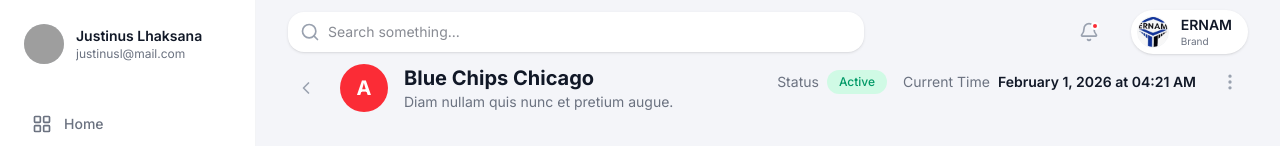
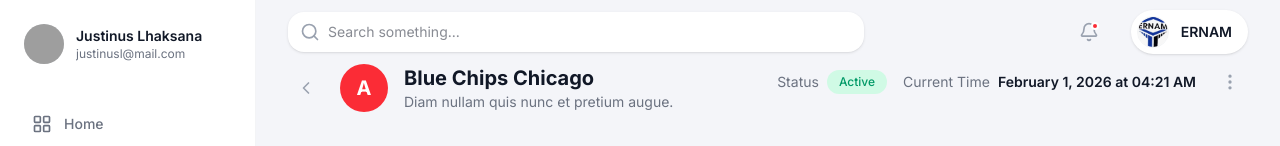
Before and after one commit to aristide12005/System, a Next.js app: page / in a window 1280 px wide. Shown: the top 146 px of the page. Built offline with nearby package versions, Linux system fonts and the light colour scheme; grey boxes are pictures that could not be loaded.

Commit message:
Refactor: remove sticky header and clean up branding

```diff
--- a/src/components/Header.tsx
+++ b/src/components/Header.tsx
@@ -2,7 +2,7 @@ import { Search, Bell } from "lucide-react";
 
 export function Header() {
     return (
-        <header className="h-16 bg-transparent flex items-center justify-between px-8 py-4 sticky top-0 z-10">
+        <header className="h-16 bg-transparent flex items-center justify-between px-8 py-4 z-10">
             {/* Search */}
             <div className="flex-1 max-w-xl">
                 <div className="relative group">
@@ -28,7 +28,6 @@ export function Header() {
                     </div>
                     <div className="text-left">
                         <p className="text-sm font-semibold text-text-primary leading-none">ERNAM</p>
-                        <p className="text-[10px] text-text-secondary leading-none mt-1">Brand</p>
                     </div>
                 </div>
             </div>
```
